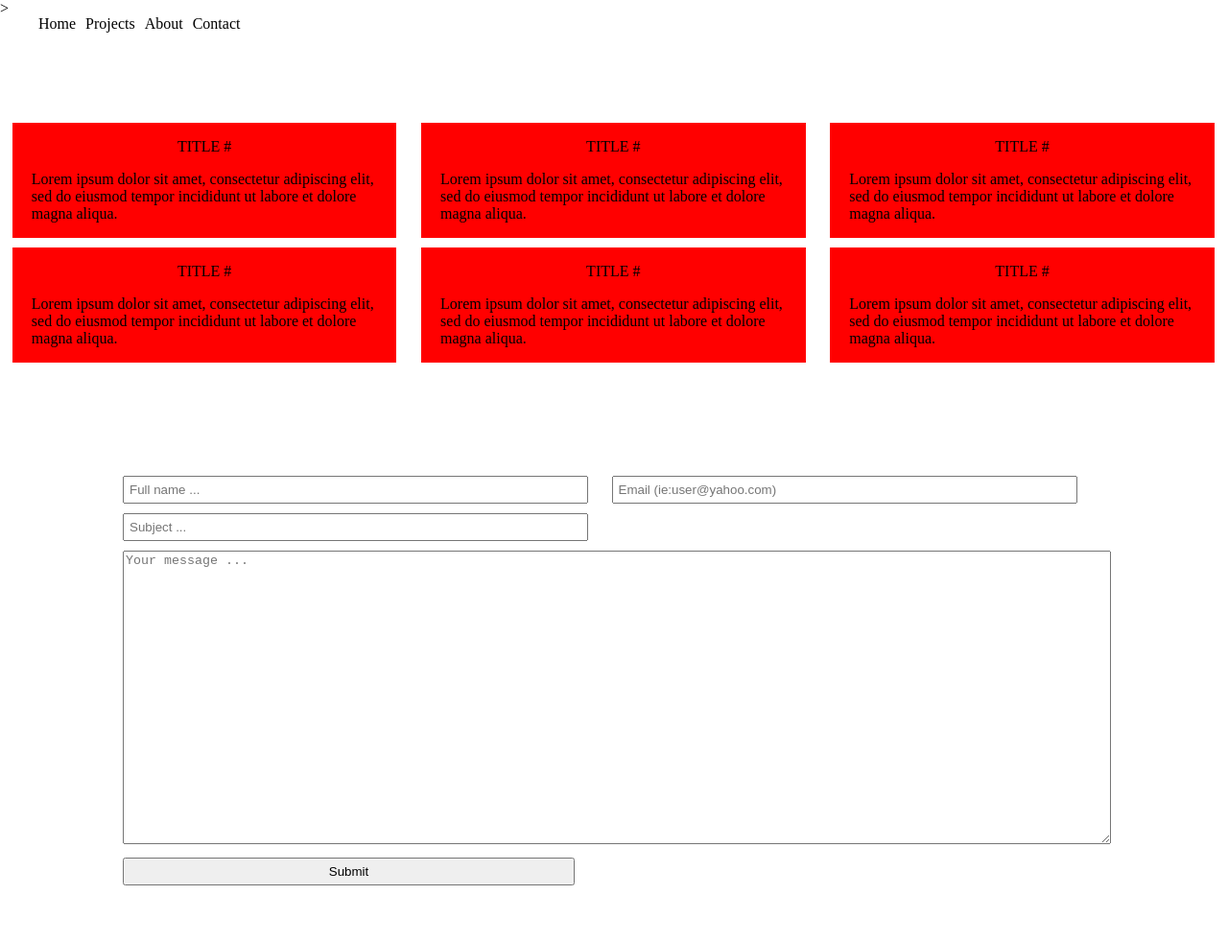
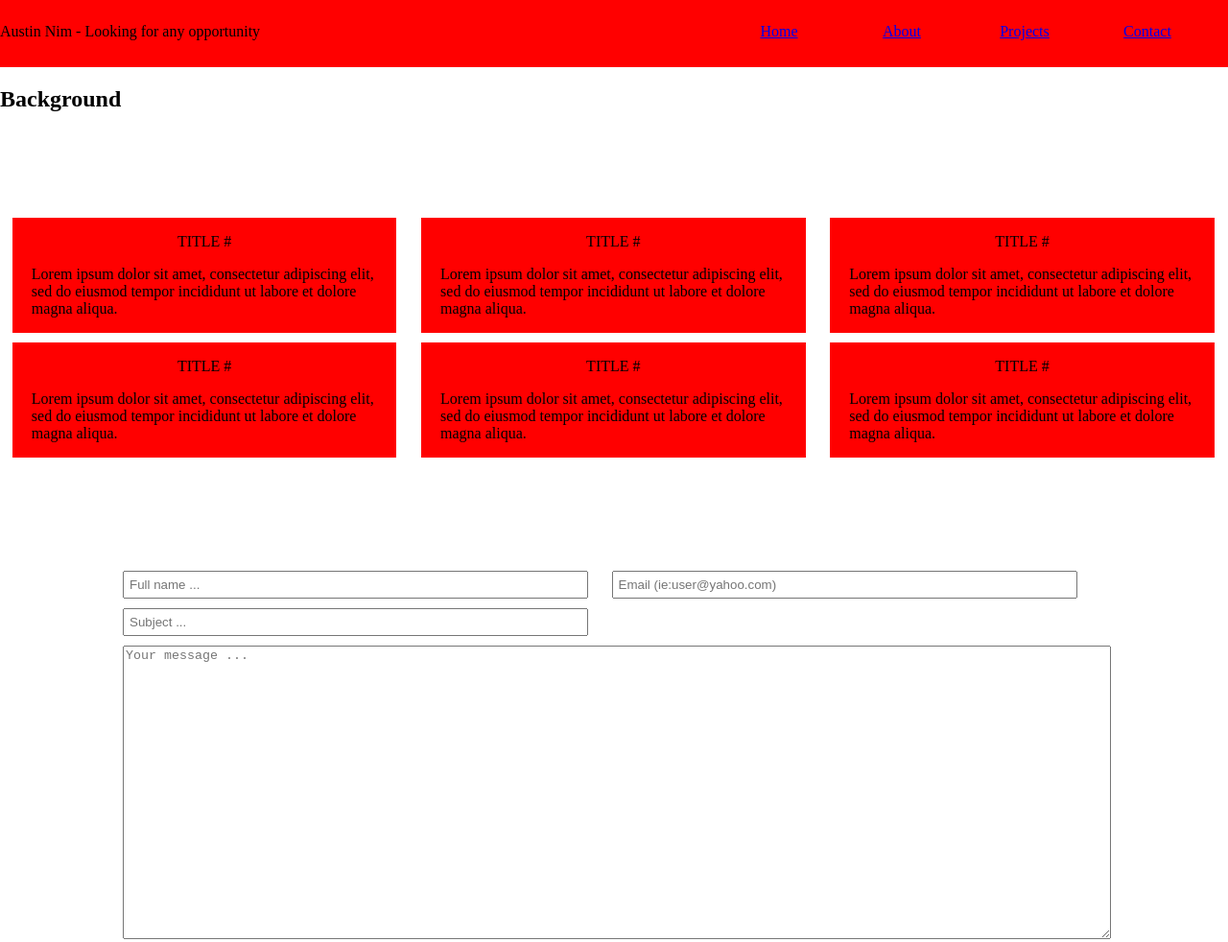
Before and after one commit to austinnim/projects, a plain HTML site: page mysite/index.html in a window 1280 px wide. Shown: the top 982 px of the page at 96% size. Before the commit the page ends 933 px from the top, so only its background shows below. Drawn offline with Linux system fonts and the light colour scheme.

Commit message:
nav bar added

```diff
--- a/mysite/index.css
+++ b/mysite/index.css
@@ -2,25 +2,47 @@ body {
   margin: 0;
   padding: 0;
 }
+
 nav {
-  position: absolute;
-  top: 0;
+  display: block;
+  line-height: 25px;
+  width: 100%;
+  height:50px;
+  padding-top: 20px;
+  background-color: red;
+}
+ul {
+  margin: 0;
+  padding:0;
+  list-style-type: none;
+  text-align: right;
+}
+.navItems {
+  float: right;
+  width: 10%;
+  height:100%;
+  text-align: center;
+
+}
+.navItems:hover {
+  background-color: yellow;
+  border: 1px solid black;
+}
+#nameTag{
+  float: left;
 }
 
-ol {
-  list-style-type: none;
+#contact {
+  margin-right: 20px;
 }
-li {
-  float:left;
-  margin-right: 10px;
-}
+
 
 main {
   margin-top: 100px;
   overflow: auto;
 }
 
-.project:after {
+.projectSection:after {
   content: ".";
   visibility: hidden;
   display: block;
--- a/mysite/index.html
+++ b/mysite/index.html
@@ -6,20 +6,26 @@
     <script src="app.js"></script>
   </head>
   <body>
+
     <header>
       <nav>
-        <ol id="navMenu">
-          <li class="navItems">Home</li>
-          <li class="navItems">Projects</li>
-          <li class="navItems">About</li>
-          <li class="navItems">Contact</li>
-        </ol>
+        <ul id="navMenu">
+          <li id="nameTag">Austin Nim - Looking for any opportunity</li>
+          <li class="navItems" id="contact"><a href="index.html/#contact">Contact</a></li>
+          <li class="navItems" id="projects"><a href="#">Projects</a></li>
+          <li class="navItems" id="about"><a href="#">About</a></li>
+          <li class="navItems" id="index"><a href="index.html">Home</a></li>
+        </ul>
       </nav>
     </header>
+
     <section id="background">
-      >
+      <h1>Background</h1>
+      <p></p>
+      <p></p>
     </section>
-    <main id="project">
+
+    <main id="projectSection">
       <section id="topProjects">
         <div class="projectCard">
           <p class="projectName"> TITLE #</p>
@@ -51,7 +57,7 @@
       </section>
     </main>
 
-    <footer id="contact">
+    <footer id="contactSection">
       <form id="contactForm" action="#" method="POST">
       <!--  <label for="name"> Name &nbsp&nbsp&nbsp&nbsp</label> -->
       </br>
@@ -68,5 +74,6 @@
         <input type="submit" id="submitEmail">
       </form>
     </footer>
+
   </body>
 </html>
```
